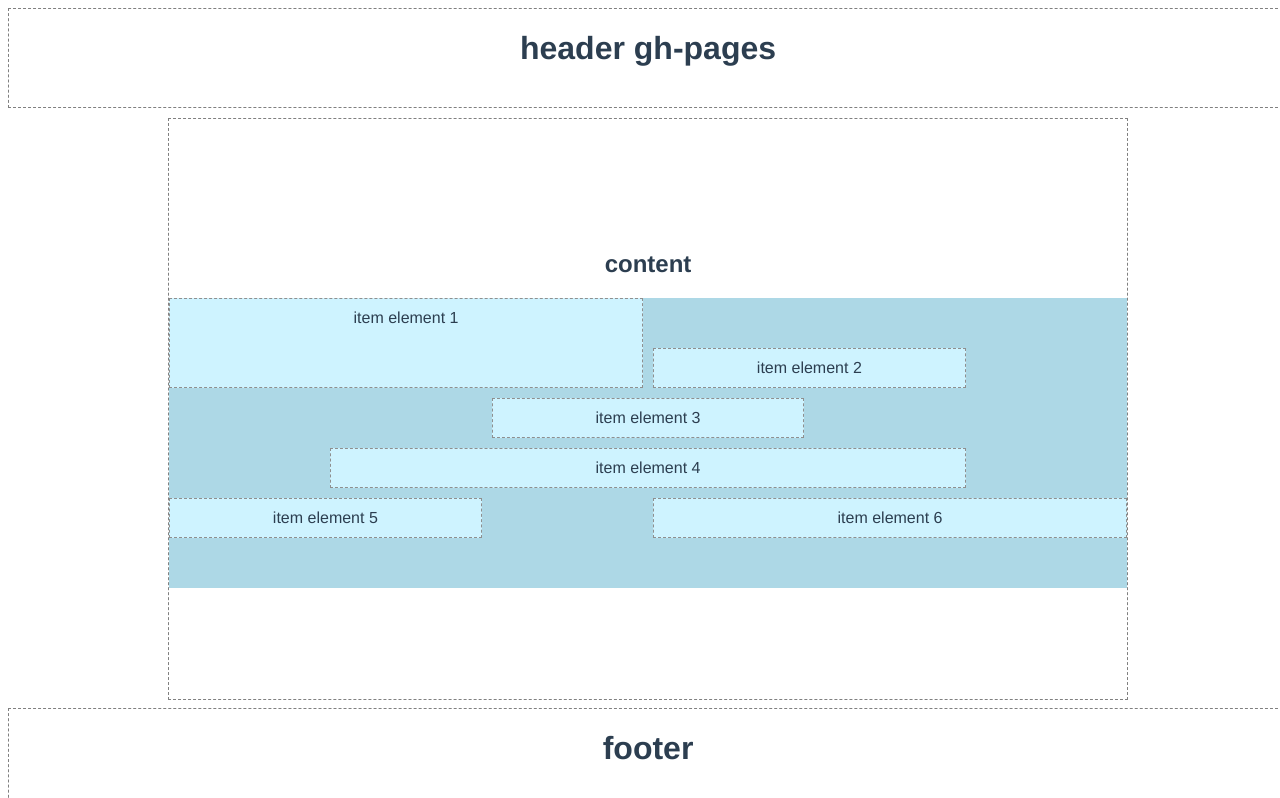
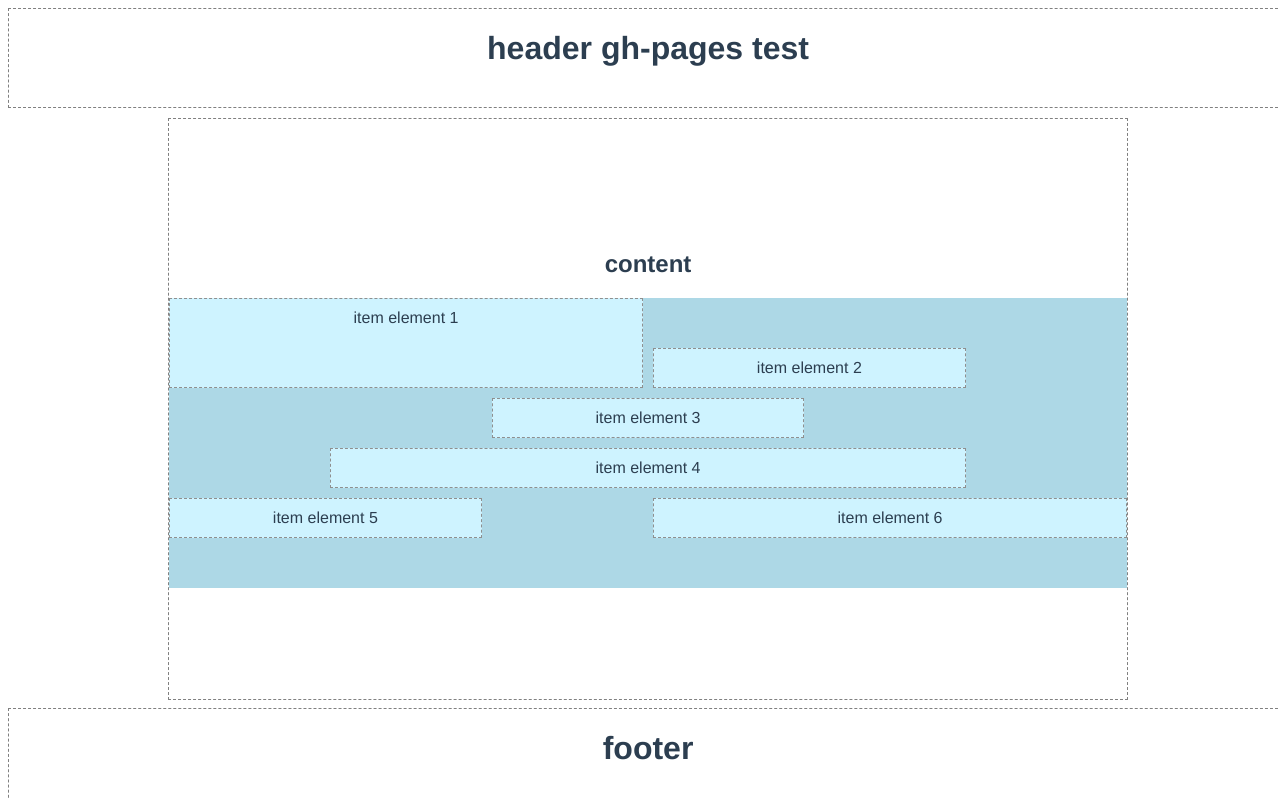
Before and after one commit to guillaume-walks/grid-layout, a Vue app: page / in a window 1280 px wide. Shown: the top 798 px of the page. Built offline with nearby package versions, Linux system fonts and the light colour scheme.

Commit message:
add new build

```diff
--- a/src/components/Header.vue
+++ b/src/components/Header.vue
@@ -1,6 +1,6 @@
   <template>
   <div class="header">
-    <h1>header gh-pages</h1>
+    <h1>header gh-pages test</h1>
     <!-- <ul>
               <li>one</li>
               <li>two</li>
```
Also changed, not shown: 5 other files (tests, documents, lock files or other folders).
